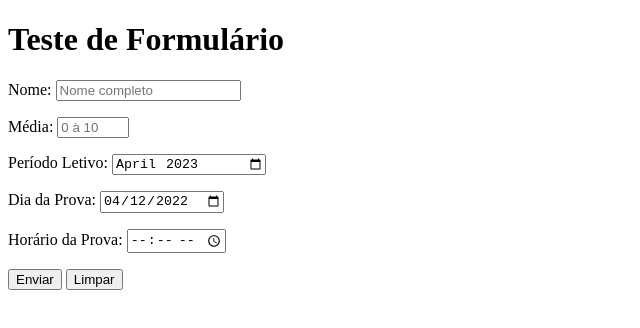
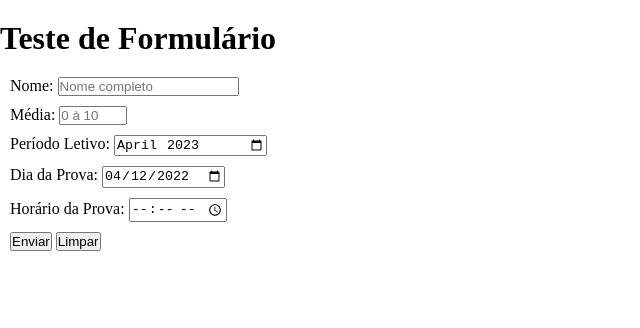
Before and after one commit to CarlosOtrebla/html5-css, a plain HTML site: page modulo_04/exe025/form003.html in a window 1280 px wide. Shown: the whole page, without its empty margins (0-640 px from the left). Drawn offline with Linux system fonts and the light colour scheme.

Commit message:
Update form003.html

```diff
--- a/modulo_04/exe025/form003.html
+++ b/modulo_04/exe025/form003.html
@@ -5,16 +5,36 @@
     <meta http-equiv="X-UA-Compatible" content="IE=edge">
     <meta name="viewport" content="width=device-width, initial-scale=1.0">
     <title>Formulário</title>
+    <style>
+        *{
+            margin: 0px;
+            padding: 0px;
+        }
+        h1 {
+            margin-top: 20px;
+            margin-bottom: 20px;
+        }
+
+        p{
+            margin: 10px;
+        }
+
+
+
+    </style>
 </head>
 <body>
     <h1>Teste de Formulário</h1>
     <form action="cadastro.php" method="post">
         <p>
-            <label for="idNome">Nome: </label>
+            <label  style="width: 20px;" for="idNome">Nome: </label>
             <input type="text" name="nome" id="idNome" required maxlength="30" placeholder="Nome completo" autocomplete="name">
         </p>
-        <label for="idMedia">Média: </Label>
-        <input type="number" name="media" id="idMedia" min="0" max="10" placeholder="0 à 10" step="0.1" required>
+
+        <p>
+            <label for="idMedia">Média: </Label>
+            <input type="number" name="media" id="idMedia" min="0" max="10" placeholder="0 à 10" step="0.1" required>
+        </p>
 
         <p>
             <label for="idMes">Período Letivo: </label>
```
